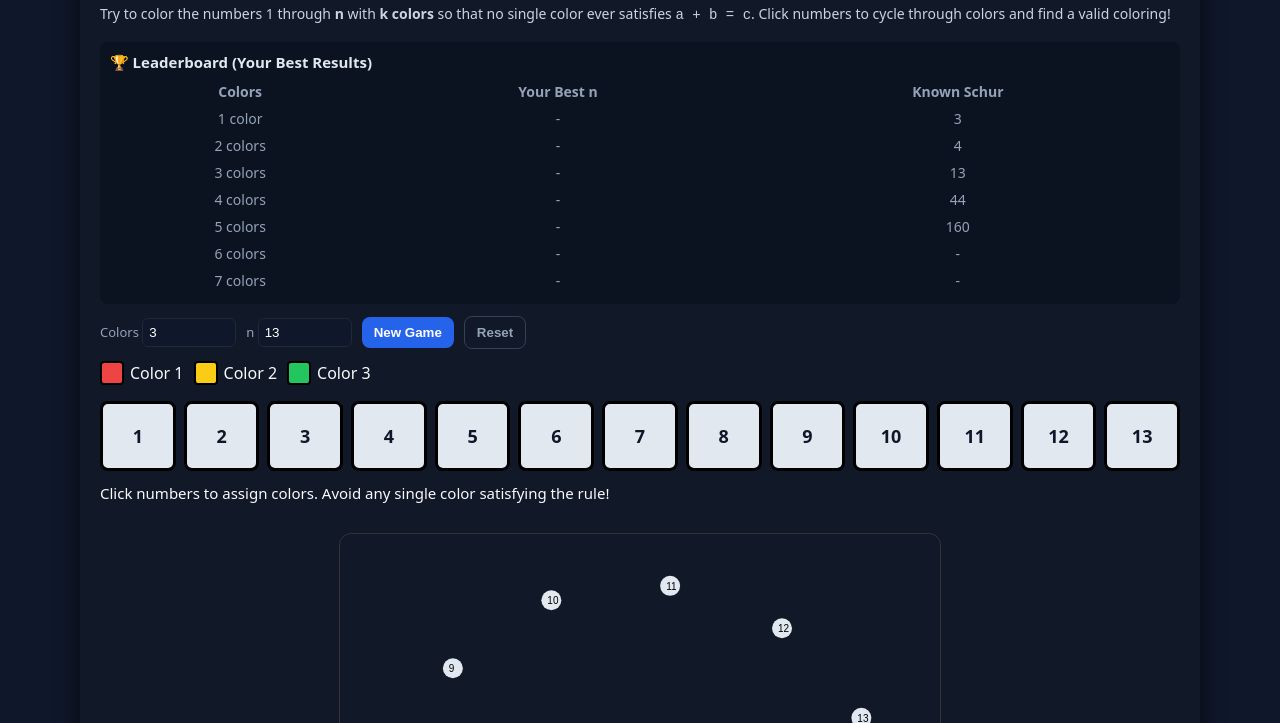
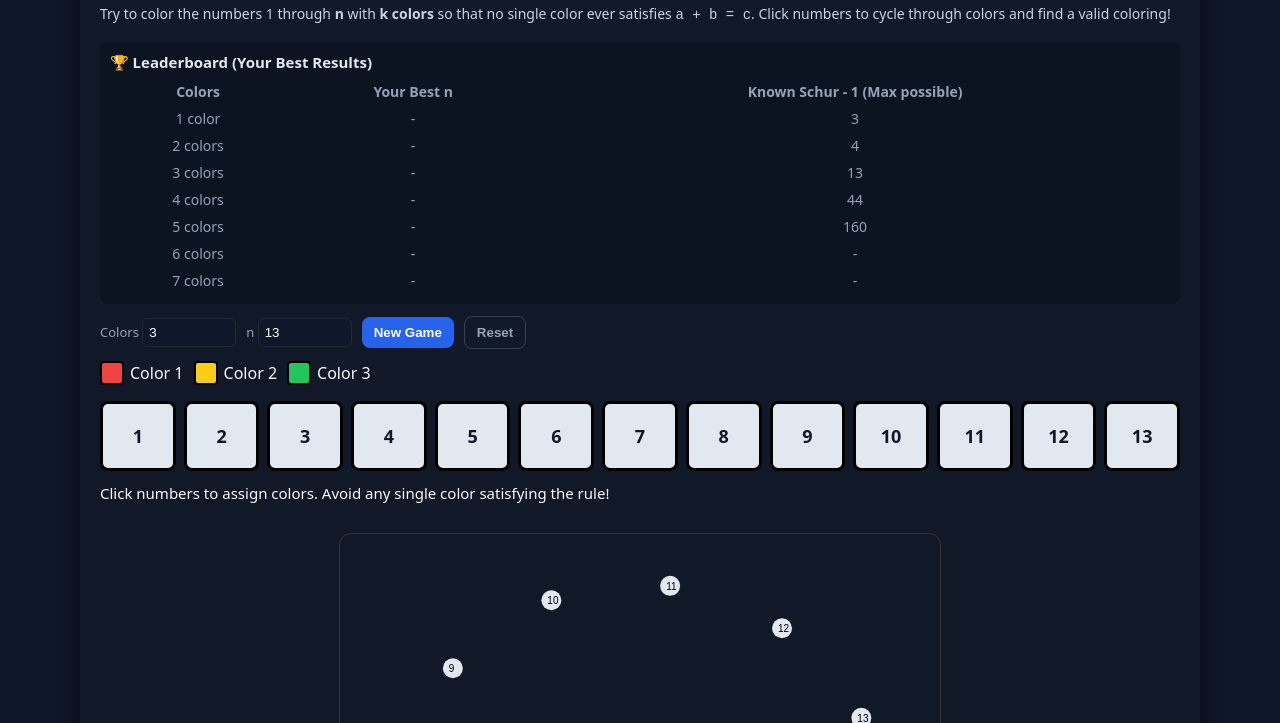
Before and after one commit to pcox44/schur, a plain HTML site: page index.html in a window 1280 px wide. Shown: the part 77-800 px from the top of the page. Drawn offline with Linux system fonts and the light colour scheme.

Commit message:
Update table header text for clarity

```diff
--- a/index.html
+++ b/index.html
@@ -124,7 +124,7 @@ function updateLeaderboardDisplay(){
   const header = document.createElement('tr');
   const th1=document.createElement('th'); th1.textContent="Colors";
   const th2=document.createElement('th'); th2.textContent="Your Best n";
-  const th3=document.createElement('th'); th3.textContent="Known Schur";
+  const th3=document.createElement('th'); th3.textContent="Known Schur - 1 (Max possible)";
   header.appendChild(th1); header.appendChild(th2); header.appendChild(th3);
   lb.appendChild(header);
 
```
